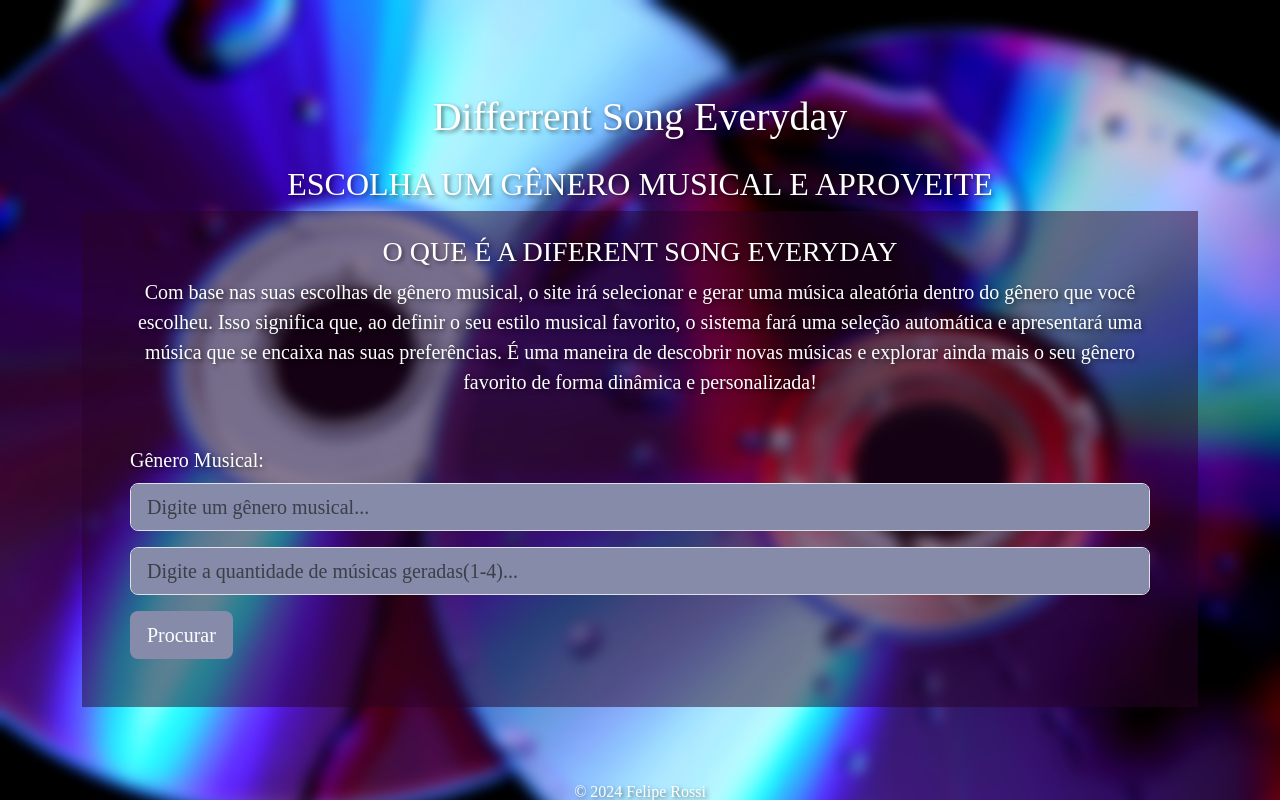
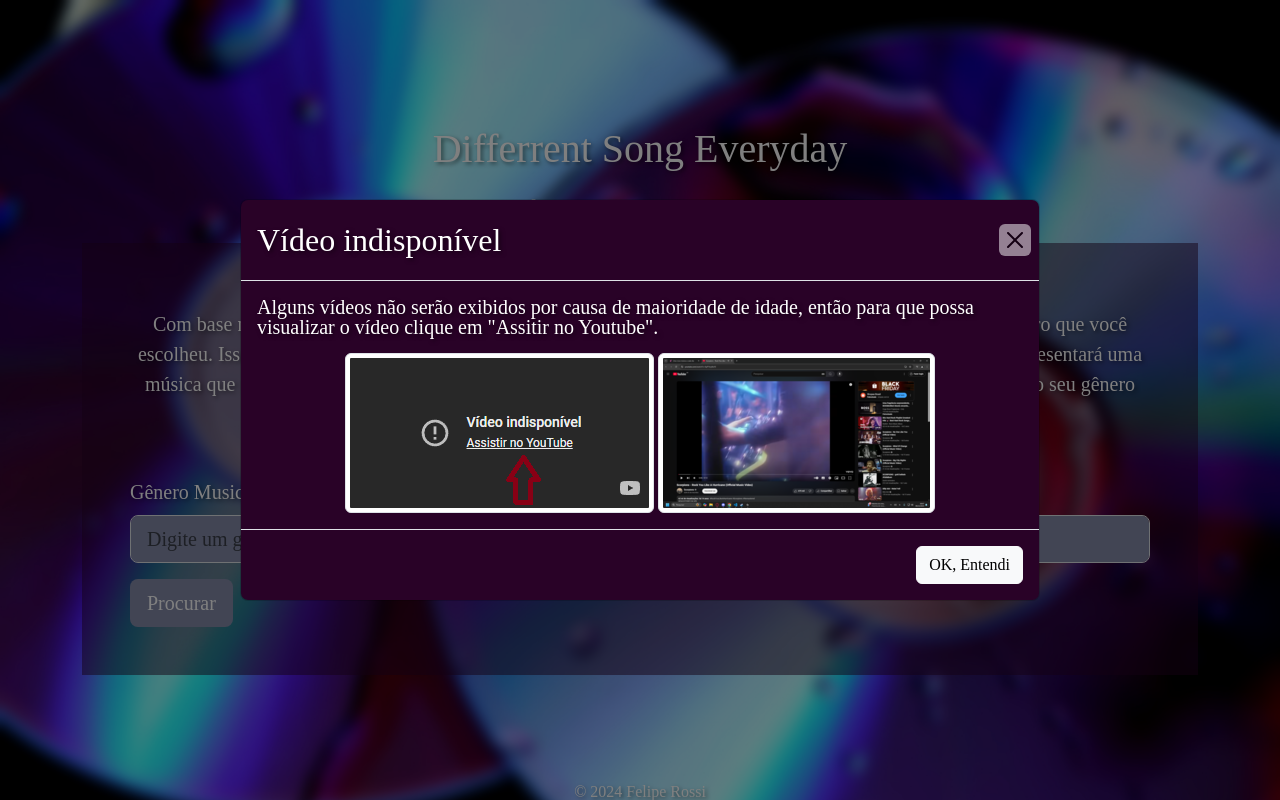
Before and after one commit to felipe-rossi/music_project, a Flask app: page / in a window 1280 px wide. Run offline with Flask 3, Linux system fonts and the light colour scheme; some libraries are stand-ins or nearby versions.

Commit message:
Finalização do desenvolvimento do site de músicas

```diff
--- a/app.py
+++ b/app.py
@@ -1,8 +1,20 @@
 from flask import Flask
+from flask_cors import CORS
 
 app = Flask(__name__)
+CORS(app)
+
+# @app.after_request
+# def add_security_headers(response):
+#     # Configurar a política COOP (Cross-Origin-Opener-Policy)
+#     response.headers['Cross-Origin-Opener-Policy'] = 'same-origin'
+
+#     # Configurar a política COEP (Cross-Origin-Embedder-Policy)
+#     response.headers['SECURE_CROSS_ORIGIN_OPENER_POLICY'] = 'unsafe-none'
+
+#     return response
 
 from views import *
 
 if __name__ == "__main__":
-   app.run()
+   app.run(debug=True)
--- a/static/style.css
+++ b/static/style.css
@@ -22,8 +22,16 @@ h1, h2{
     color: rgb(116, 105, 175);
 }
 
-#form{
+#form, #login{
     background-color: rgba(41, 2, 39, 0.5);
+}
+
+#modalContent{
+    background-color: rgba(41, 2, 39, 1);
+}
+
+#modalLabel{
+    color: white;
 }
 
 #spinner{
@@ -41,3 +49,10 @@ h1, h2{
         transform: rotate(360deg);
     }
 }
+
+@media(max-width: 600px){
+    #login{
+        height: 100%;
+        width: 80%;
+    }
+}
--- a/templates/index.html
+++ b/templates/index.html
@@ -3,17 +3,154 @@
 <head>
     <meta charset="UTF-8">
     <meta name="viewport" content="width=device-width, initial-scale=1.0">
+    <meta name="Cross-Origin-Opener-Policy" content="same-origin">
+    <meta name="SECURE_CROSS_ORIGIN_OPENER_POLICY" content="unsafe-none">
     <title>Uma nova música a cada dia</title>
+    <link type="image/png" sizes="32x32" rel="icon" href="../static/imagens/icons8-música-32.png">
     <link href="https://cdn.jsdelivr.net/npm/bootstrap@5.3.3/dist/css/bootstrap.min.css" rel="stylesheet" integrity="sha384-QWTKZyjpPEjISv5WaRU9OFeRpok6YctnYmDr5pNlyT2bRjXh0JMhjY6hW+ALEwIH" crossorigin="anonymous">
     <link rel="stylesheet" href="../static/style.css">
+
+</head>
+<body>
+
+    <!-- Modal -->
+    <div class="modal fade" id="modalLogin" tabindex="-1" aria-hidden="true" >
+        <div class="modal-dialog modal-dialog-centered modal-lg">
+            <div class="modal-content" id="modalContent">
+                <div class="modal-header">
+                    <h2 class="modal-title h2" id="modalLabel">Vídeo indisponível</h2>
+                    <button type="button" class="btn-close" data-bs-dismiss="modal" aria-label="Close" style="background-color: white;"></button>
+                </div>
+                <div class="modal-body">
+                    <p class="text-break lh-1 fs-5">
+                        Alguns vídeos não serão exibidos por causa de maioridade de idade,
+                        então para que possa visualizar o vídeo clique em "Assitir no Youtube".
+                    </p>
+
+                    <div class="container text-center">
+                        <img class="img-thumbnail" src="../static/imagens/video_indisponivel.png">
+                        <img class="img-thumbnail" src="../static/imagens/video_indisponivel2.png">
+                    </div>
+
+                </div>
+                <div class="modal-footer">
+                    <button type="button" class="btn btn-light" data-bs-dismiss="modal">OK, Entendi</button>
+
+
+                <!-- <div id="g_id_onload"
+                        data-client_id="604910722394-i56lkf55484oif5lg5l8ofom4v5g7qbr.apps.googleusercontent.com"
+                        data-context="signin"
+                        data-ux_mode="popup"
+                        data-callback="onSignIn"
+                        data-auto_prompt="false">
+                </div>
+
+                <div class="g_id_signin"
+                        data-type="standard"
+                        data-shape="pill"
+                        data-theme="outline"
+                        data-text="signin_with"
+                        data-size="large"
+                        data-locale="pt-BR"
+                        data-logo_alignment="left">
+                </div> -->
+                </div>
+            </div>
+        </div>
+    </div>
+
+
+    <div id="main" class="container position-absolute top-50 start-50 translate-middle h-auto">
+        <h1 class="h1 text-center mb-4">Differrent Song Everyday</h1>
+        <h2 class="h2 text-center">ESCOLHA UM GÊNERO MUSICAL E APROVEITE</h2>
+        <div id="form" class="container p-4 h-100">
+                <div class="container">
+                    <h3 class="h3 text-center">O QUE É A DIFERENT SONG EVERYDAY</h3>
+                    <p class="text-center mt-2 fs-5">Com base nas suas escolhas de gênero musical, o site irá selecionar e gerar 4 músicas aleatória dentro do gênero que você escolheu.
+                    Isso significa que, ao definir o seu estilo musical favorito, o sistema fará uma seleção automática e apresentará uma música que se encaixa nas suas preferências.
+                    É uma maneira de descobrir novas músicas e explorar ainda mais o seu gênero favorito de forma dinâmica e personalizada!
+                    </p>
+                </div>
+                <form method="POST" action="/" >
+                    <div class="container mt-4 p-4">
+                        <div class="mb-3">
+                            <label for="txtGenero" class="form-label fs-5">Gênero Musical:</label>
+                            <input class="form-control form-control-lg" type="text" name="txtGenero" id="txtGenero" required="" placeholder="Digite um gênero musical...">
+
+                        </div>
+
+                        <button id="btnProcurar" type="submit" class="btn btn-lg" onclick="animacaoCarregando()">Procurar</button>
+                    </div>
+
+                    <div id="loading" class="container"></div>
+
+                </form>
+
+            <div id="videos" class="embed-responsive embed-responsive-16by9 text-center">
+                {% if videos_ids_escolhido_aletoriamente %}
+                <h4 class="h4">Aqui estão 4 musicas do gênero musical {{genero_musical}}</h4>
+                    {% for video_id in videos_ids_escolhido_aletoriamente %}
+                        <iframe class="embed-responsive-item" src="https://www.youtube.com/embed/{{video_id}}" frameborder="0" allowfullscreen></iframe>
+                    {% endfor %}
+                {% endif %}
+            </div>
+            {% if mensagem_alert %}
+                <script>window.alert("{{mensagem_alert}}")</script>
+            {% endif %}
+        </div>
+    </div>
+
+    <div class="card-footer position-absolute top-100 start-50 translate-middle mb-4">
+        <!-- <a class="link-light" href="https://www.flaticon.com/br/icones-gratis/proximo" title="próximo ícones">Próximo ícones criados por kliwir art - Flaticon</a> -->
+        <footer>
+            <p class="text-center" style="color: white;">© 2024 Felipe Rossi</p>
+        </footer>
+    </div>
+
+
+    <!-- <script src="https://accounts.google.com/gsi/client" async defer></script> -->
+    <script src="https://cdn.jsdelivr.net/npm/@popperjs/core@2.11.8/dist/umd/popper.min.js" integrity="sha384-I7E8VVD/ismYTF4hNIPjVp/Zjvgyol6VFvRkX/vR+Vc4jQkC+hVqc2pM8ODewa9r" crossorigin="anonymous"></script>
+    <script src="https://cdn.jsdelivr.net/npm/bootstrap@5.3.3/dist/js/bootstrap.min.js" integrity="sha384-0pUGZvbkm6XF6gxjEnlmuGrJXVbNuzT9qBBavbLwCsOGabYfZo0T0to5eqruptLy" crossorigin="anonymous"></script>
+
     <script>
+
+        window.onload = function() {
+            if (!sessionStorage.getItem('modalExibido')) {
+                const modalLogin = new bootstrap.Modal(document.getElementById('modalLogin')); // Inicializa o modal
+                modalLogin.show();
+
+                const txtVideos = document.getElementById('txtVideos');
+                document.getElementById('modalLogin').addEventListener('shown.bs.modal', () => {
+                    if (txtVideos) {
+                        txtVideos.focus();
+                    }
+                });
+
+                // Armazena no sessionStorage que o modal foi exibido
+                sessionStorage.setItem('modalExibido', 'true');
+            }
+        };
+
+
+        /*function onSignIn(googleUser){
+            var modalLogin = new bootstrap.Modal(document.getElementById('modalLogin'));
+            modalLogin.hide();
+
+            var modalElemento = document.getElementById('modalLogin')
+            modalElemento.addEventListener('hidden.bs.modal', () =>{
+                var user = googleUser.getBasicProfile();
+                var nome = user.getName();
+                console.log("Nome: " + nome)
+            })
+
+
+        }*/
 
         function animacaoCarregando(){
             var inputGeneroMusical = document.getElementById("txtGenero").value
-            var inputQuantidadeMusica = document.getElementById("inputQuantidadeMusica").value
             var btnProcurar = document.getElementById("btnProcurar");
 
-            if(inputGeneroMusical != "" && inputQuantidadeMusica > 0){
+            if(inputGeneroMusical != ""){
                 btnProcurar.style.display = "none";
                 var divLoading = document.getElementById("loading");
 
@@ -36,62 +173,11 @@
 
             if(videosIds.lenght > 0){
                 divSpiner.remove();
-                tnProcurar.style.display = "block"
+                btnProcurar.style.display = "block"
             }
 
         }
 
     </script>
-</head>
-<body>
-    <div id="main" class="container position-absolute top-50 start-50 translate-middle h-auto">
-        <h1 class="h1 text-center mb-4">Differrent Song Everyday</h1>
-        <h2 class="h2 text-center">ESCOLHA UM GÊNERO MUSICAL E APROVEITE</h2>
-        <div id="form" class="container p-4 h-100">
-                <div class="container">
-                    <h3 class="h3 text-center">O QUE É A DIFERENT SONG EVERYDAY</h3>
-                    <p class="text-center mt-2 fs-5">Com base nas suas escolhas de gênero musical, o site irá selecionar e gerar uma música aleatória dentro do gênero que você escolheu.
-                    Isso significa que, ao definir o seu estilo musical favorito, o sistema fará uma seleção automática e apresentará uma música que se encaixa nas suas preferências.
-                    É uma maneira de descobrir novas músicas e explorar ainda mais o seu gênero favorito de forma dinâmica e personalizada!
-                    </p>
-                </div>
-                <form method="POST" action="/" >
-                    <div class="container mt-4 p-4">
-                        <div class="mb-3">
-                            <label for="txtGenero" class="form-label fs-5">Gênero Musical:</label>
-                            <input class="form-control form-control-lg" type="text" name="txtGenero" id="txtGenero" required="" placeholder="Digite um gênero musical...">
-
-                        </div>
-
-                        <div class="mb-3">
-                            <input class="form-control form-control-lg" type="number" name="inputQuantidadeMusica" id="inputQuantidadeMusica" required="" placeholder="Digite a quantidade de músicas geradas(1-4)...">
-                        </div>
-                        <button id="btnProcurar" type="submit" class="btn btn-lg" onclick="animacaoCarregando()">Procurar</button>
-                    </div>
-
-                    <div id="loading" class="container"></div>
-
-                </form>
-
-            <div id="videos" class="embed-responsive embed-responsive-16by9 text-center">
-                {% if videos_ids_escolhido_aletoriamente %}
-                <h4 class="h4">Aqui estão {{quantidade_musicas}} musica(s) do gênero musical {{genero_musical}}</h4>
-                    {% for video_id in videos_ids_escolhido_aletoriamente %}
-                        <iframe class="embed-responsive-item" src="https://www.youtube.com/embed/{{video_id}}" frameborder="0" allowfullscreen></iframe>
-                    {% endfor %}
-                {% endif %}
-            </div>
-            {% if mensagem_alert %}
-                <script>window.alert("{{mensagem_alert}}")</script>
-            {% endif %}
-        </div>
-    </div>
-
-    <div class="card-footer text-body-secondary position-absolute top-100 start-50 translate-middle position-fixed mb-4">
-        <footer>
-            <p class="text-center" style="color: white;">© 2024 Felipe Rossi</p>
-        </footer>
-    </div>
-
 </body>
 </html>
--- a/teste.py
+++ b/teste.py
@@ -34,6 +34,7 @@ def buscarMusicaAleatoria(genero_musical, quantidade_musica):
         }
 
         resposta = request.get(url_base, params=parametros)
+        print(resposta.json())
 
         if resposta.status_code == 200:
 
--- a/views.py
+++ b/views.py
@@ -4,39 +4,44 @@ from flask import request
 from api_youtube import buscarMusicaAleatoria
 
 todos_generos = ['rock alternativo','rock','afrobeats','arrochadeira','avant-pop','axé','black MIDI','bubblegum dance','bubu','chacarera','champeta','chillwave','cloud rap',
-                 'cumbia villera','dolewave','downtempo','dream trance','eletrobrega','eurotrance','eurobeat','flamenco house','grupero','hip hop chines','idilio',
-                 'italodance','japanoise','kaseko','Konsrock','kuduro','maloya','mantinada','martial industrial','memphis rap','moombahton','murder ballad','musica ambiente'
-                 ,'circense','mizrahi','pop arabe','profana','sertaneja','taoista','utilitária','novo flamenco','nu-disco','pastoral','pastoril' ,'polca','pop progressivo',
-                 'rumba catalana','seapunk','sovietwave','vallenato','vaporwave','xuc','zukuma', 'trap', 'trap brasileiro', 'forro', 'metalcore', 'rap anime', 'sertanejo', 'nu-metal', 'funk', 'funk brasileiro']
+                'cumbia villera','dolewave','downtempo','dream trance','eletrobrega','eurotrance','eurobeat','flamenco house','grupero','hip hop chines','idilio',
+                'italodance','japanoise','kaseko','Konsrock','kuduro','maloya','mantinada','martial industrial','memphis rap','moombahton','murder ballad','musica ambiente'
+                ,'circense','mizrahi','pop arabe','profana','sertaneja','taoista','utilitária','novo flamenco','nu-disco','pastoral','pastoril' ,'polca','pop progressivo',
+                'rumba catalana','seapunk','sovietwave','vallenato','vaporwave','xuc','zukuma', 'trap', 'trap brasileiro', 'forro', 'metalcore', 'rap anime', 'sertanejo',
+                'nu-metal', 'funk', 'funk brasileiro', 'sertanejo universitário','rock clássico','hard rock','punk rock','indie rock','black metal','death metal','doom metal','power metal','speed metal','thrash metal','grunge','progressive rock','glam rock','pop',
+                'pop tradicional','pop eletrônico','dance pop','synthpop','k-pop','hip hop','rap','gangsta rap','conscious rap','lo-fi', 'hip hop','hip hop alternativo','eletrônica','electronic dance music',
+                'house','techno','trance','drum and bass','dubstep','electro swing','chillwave','jazz','jazz tradicional','bebop','smooth jazz','jazz fusion','free jazz','latin jazz','dixieland','blues',
+                'blues tradicional','chicago blues','delta blues','blues rock','reggae','reggae tradicional','dub','dancehall','ska','country','country tradicional','country pop','country rock','bluegrass',
+                'r&b','r&b clássico','neo-soul','contemporary r&b','funk americano','soul','soul clássico','motown','funk soul','folk','folk tradicional','indie folk','folk rock', 'folk metal','americana','clássica',
+                'música clássica','barroca','romântica','música contemporânea','música de câmara','música latina','salsa','bachata','merengue','cumbia','reggaeton','flamenco','tango','bossa Nova','world music',
+                'música africana','música indiana','música árabe','música celta','mpb', 'samba', 'forró','gospel','gospel tradicional','contemporary christian music','música gospel americana','música gospel brasileira',
+                'punk','punk tradicional','hardcore punk','pop punk','anarcho-punk','new age','música ambiental','música espiritual','música instrumental','industrial','industrial rock','industrial metal',
+                'electronic body music','experimental','música concreta','avant-garde','noise','funk tradicional','funk carioca', 'funk paulista','funk rock','música de video game','chiptune','post-rock',
+                'shoegaze','post-punk','rock emo','ska punk','hardcore','techno trance','breakbeat','glitch','future bass','chillout','tropical house','synthwave','reggaeton','afrobeat','zydeco', 'pagode', 'metal sinfônico']
 
 
 @app.route("/", methods=['GET', 'POST'])
 def homePage():
 
     videos_ids_escolhido_aletoriamente = []
-    loading = False
     genero_musical = ""
-    quantidade_musicas = 0
     mensagem_alert = ""
 
     if request.method == "POST":
         genero_musical = request.form.get('txtGenero', type=str)
-        quantidade_musicas = request.form.get('inputQuantidadeMusica', type=int)
 
         if genero_musical != None:
             genero_musical = genero_musical.replace('í', 'i').replace('ê', 'e').replace('ö', 'o').replace('ú', 'u').replace('á', 'a').lower()
 
-            if genero_musical not in todos_generos or genero_musical == "" or quantidade_musicas <= 0 or quantidade_musicas > 4:
+            if genero_musical not in todos_generos or genero_musical == "":
                 mensagem_alert = "Verifique os campos digitados por favor e tente novamente!"
                 genero_musical = None
 
             elif genero_musical != None:
-                videos_ids_escolhido_aletoriamente = buscarMusicaAleatoria(genero_musical, quantidade_musicas)
+                videos_ids_escolhido_aletoriamente = buscarMusicaAleatoria(genero_musical)
 
 
     return render_template("index.html",
                            genero_musical=genero_musical,
                            mensagem_alert=mensagem_alert,
-                           quantidade_musicas=quantidade_musicas,
-                           videos_ids_escolhido_aletoriamente=videos_ids_escolhido_aletoriamente,
-                           loading=loading)
+                           videos_ids_escolhido_aletoriamente=videos_ids_escolhido_aletoriamente)
```
Also changed, not shown: api_youtube.py (+8 -5 lines), teste.txt (deleted, +0 -1 lines), teste2.txt (added, +10 -0 lines), static/imagens/icons8-música-32.png (added), static/imagens/video_indisponivel.png (added), static/imagens/video_indisponivel2.png (added).
